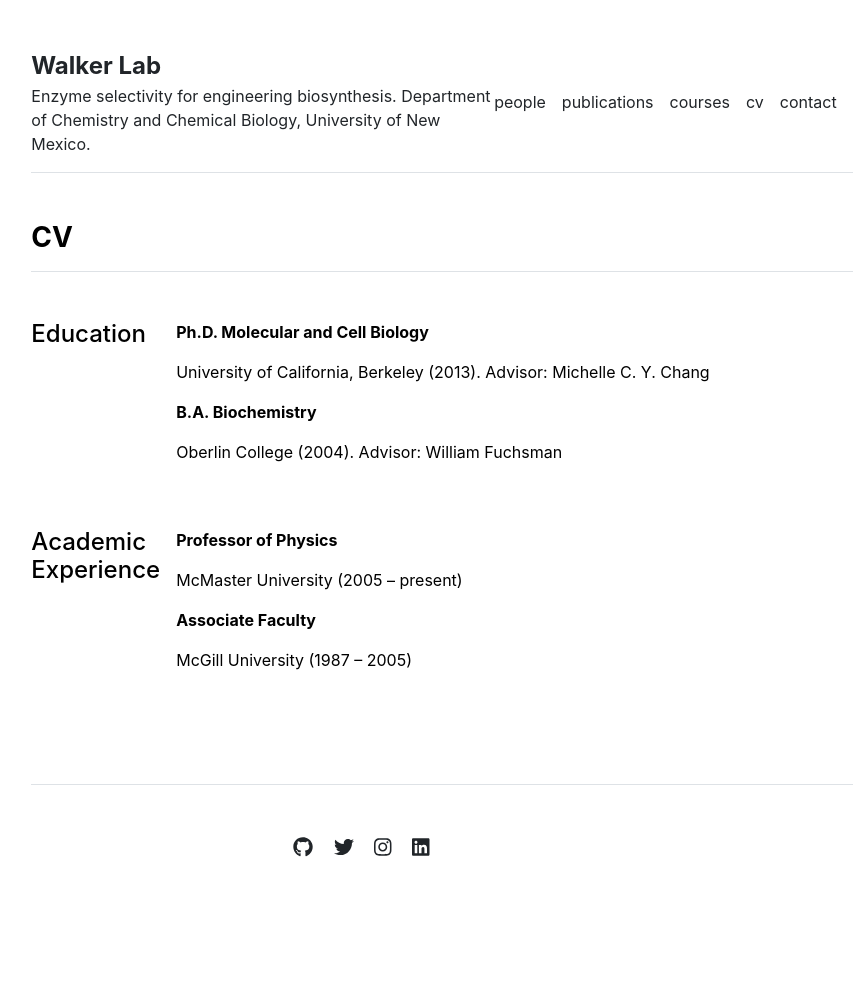
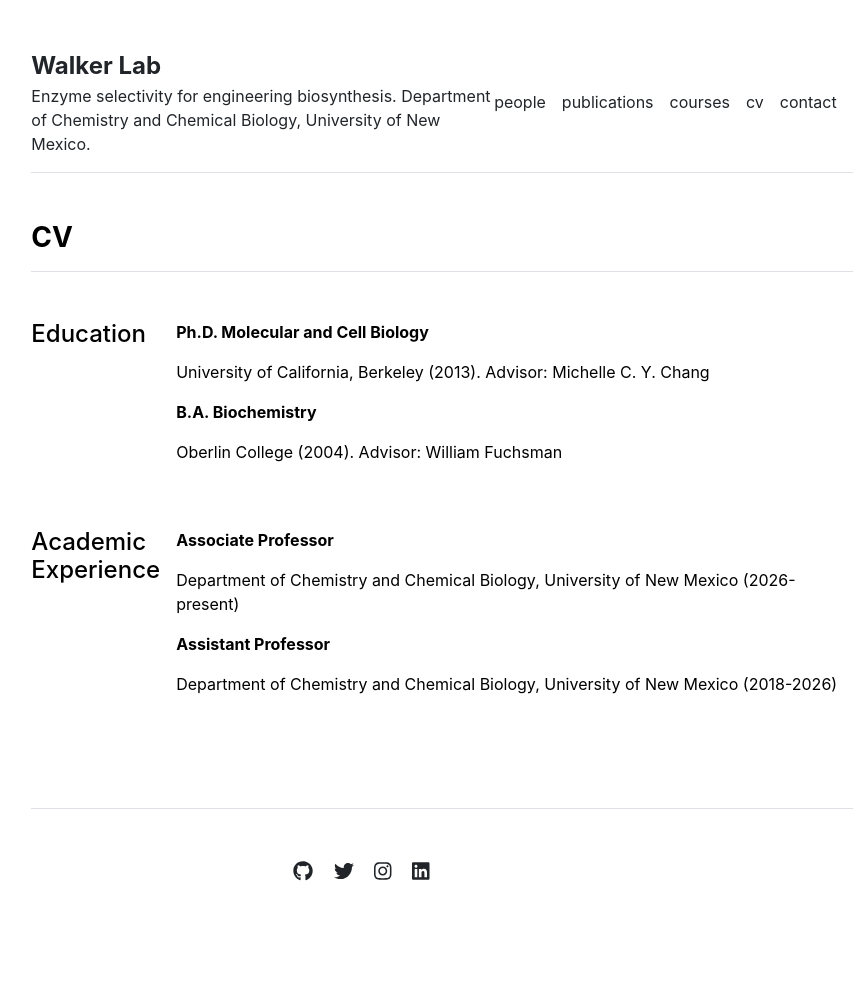
Before and after one commit to mcw-lab/mcw-lab.github.io, a Jekyll site: the page built from cv.md, in a window 1280 px wide. Shown: the whole page, without its empty margins (198-1066 px from the left). Built offline with Jekyll 4.4.1, drawn with Linux system fonts in a browser that asks for light colours; before the commit the page ends 959 px from its top, so only the background shows below that.

Commit message:
Update academic-experience.yml

```diff
--- a/_data/cv/academic-experience.yml
+++ b/_data/cv/academic-experience.yml
@@ -1,5 +1,4 @@
-- title: 'Professor of Physics'
-  description: 'McMaster University (2005 – present)'
-
-- title: 'Associate Faculty'
-  description: 'McGill University (1987 – 2005)'
+- title: 'Associate Professor'
+  description: 'Department of Chemistry and Chemical Biology, University of New Mexico (2026-present)'
+- title: 'Assistant Professor'
+  description: 'Department of Chemistry and Chemical Biology, University of New Mexico (2018-2026)'
```
